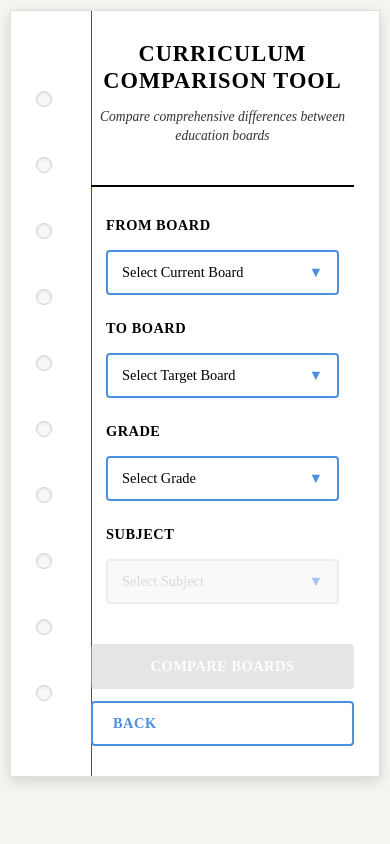
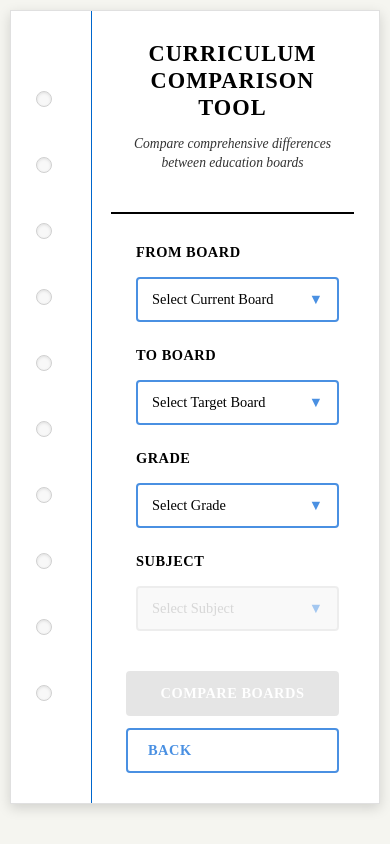
Before and after one commit to Tldev-ai/cc, a Flask app: page /converter in a window 390 px wide. Run offline with Flask 3, Linux system fonts and the light colour scheme.

Commit message:
Update converter.html

```diff
--- a/templates/converter.html
+++ b/templates/converter.html
@@ -358,29 +358,33 @@
             display: block;
         }
 
-        /* Enhanced Mobile Optimization */
+        /* Enhanced Mobile Optimization - UPDATED */
         @media (max-width: 768px) {
             body {
                 padding: 15px;
             }
 
             .notebook-container {
-                padding: 40px 30px 40px 90px; /* Increased left padding from 80px to 90px */
+                padding: 40px 30px 40px 110px; /* Increased left padding from 90px to 110px */
                 margin: 0 5px;
             }
 
             .section-title {
                 font-size: 1.6rem;
                 line-height: 1.2;
+                margin-left: 10px; /* Added margin for header */
+                margin-right: 10px;
             }
 
             .section-subtitle {
                 font-size: 0.9rem;
                 line-height: 1.4;
+                margin-left: 10px; /* Added margin for subtitle */
+                margin-right: 10px;
             }
 
             .form-section {
-                margin-left: 20px; /* Better spacing from blue line */
+                margin-left: 30px; /* Increased from 20px to 30px */
                 margin-right: 20px;
             }
 
@@ -445,6 +449,8 @@
                 align-items: center;
                 gap: 15px;
                 margin-top: 35px;
+                margin-left: 20px; /* Added margin */
+                margin-right: 20px;
             }
 
             .btn {
@@ -468,7 +474,7 @@
             }
 
             .notebook-container {
-                padding: 30px 25px 30px 80px; /* Increased left padding from 60px to 80px */
+                padding: 30px 25px 30px 100px; /* Increased left padding from 80px to 100px */
                 margin: 0;
                 min-height: auto;
             }
@@ -476,15 +482,19 @@
             .section-title {
                 font-size: 1.4rem;
                 margin-bottom: 12px;
+                margin-left: 15px; /* Added margin */
+                margin-right: 15px;
             }
 
             .section-subtitle {
                 font-size: 0.85rem;
                 margin-bottom: 20px;
+                margin-left: 15px; /* Added margin */
+                margin-right: 15px;
             }
 
             .form-section {
-                margin-left: 15px; /* Better alignment */
+                margin-left: 25px; /* Increased from 15px to 25px */
                 margin-right: 15px;
                 margin-bottom: 40px;
             }
@@ -527,6 +537,8 @@
             .action-buttons {
                 gap: 12px;
                 margin-top: 30px;
+                margin-left: 15px; /* Added margin */
+                margin-right: 15px;
             }
 
             .btn {
```
Also changed, not shown: other parts of templates/converter.html (+33 -8 lines).
